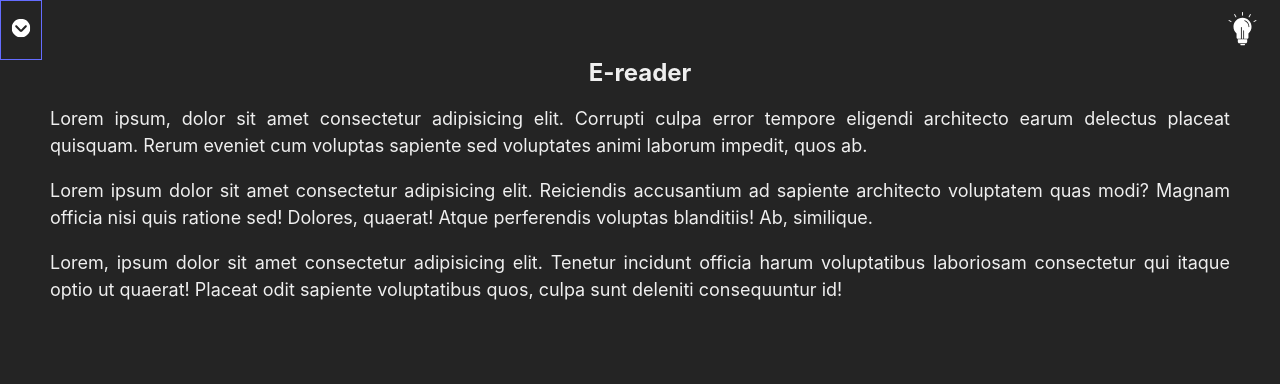
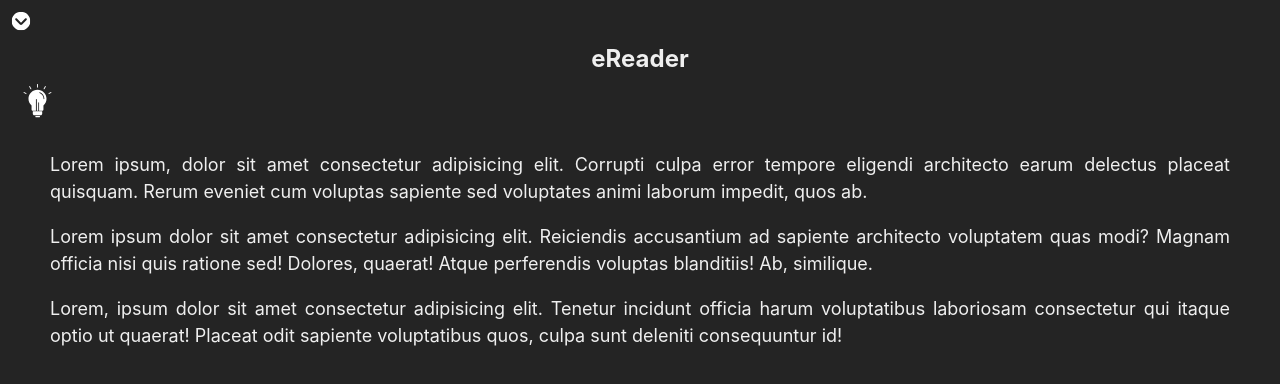
Before and after one commit to biancashiromoto/eReader, a React (Vite) app: page / in a window 1280 px wide. Shown: the top 384 px of the page. Built offline with nearby package versions, Linux system fonts and the light colour scheme.

Commit message:
refactor: Replace h1 title

```diff
--- a/src/components/Header/Header.tsx
+++ b/src/components/Header/Header.tsx
@@ -33,7 +33,7 @@ const Header = () => {
       data-testid="header"
     >
       <div
-        className={style["header-buttons-container"]}
+        className={style["header-container"]}
       >
         <Button
           aria-label="Toggle menu"
@@ -50,6 +50,7 @@ const Header = () => {
           onClick={() => setIsMenuHidden(prevState => !prevState)}
           role="button"
         />
+        <h1>eReader</h1>
         <Button
           aria-label="Toggle mode"
           className={`${config.isDarkModeOn ? style["toggle-mode-button-dark"] : style["toggle-mode-button-light"]} toggle-mode-button`}
@@ -117,7 +118,6 @@ const Header = () => {
           </li>
         </ul>
       </nav>
-      <h1>E-reader</h1>
     </header>
   )
 }
```
